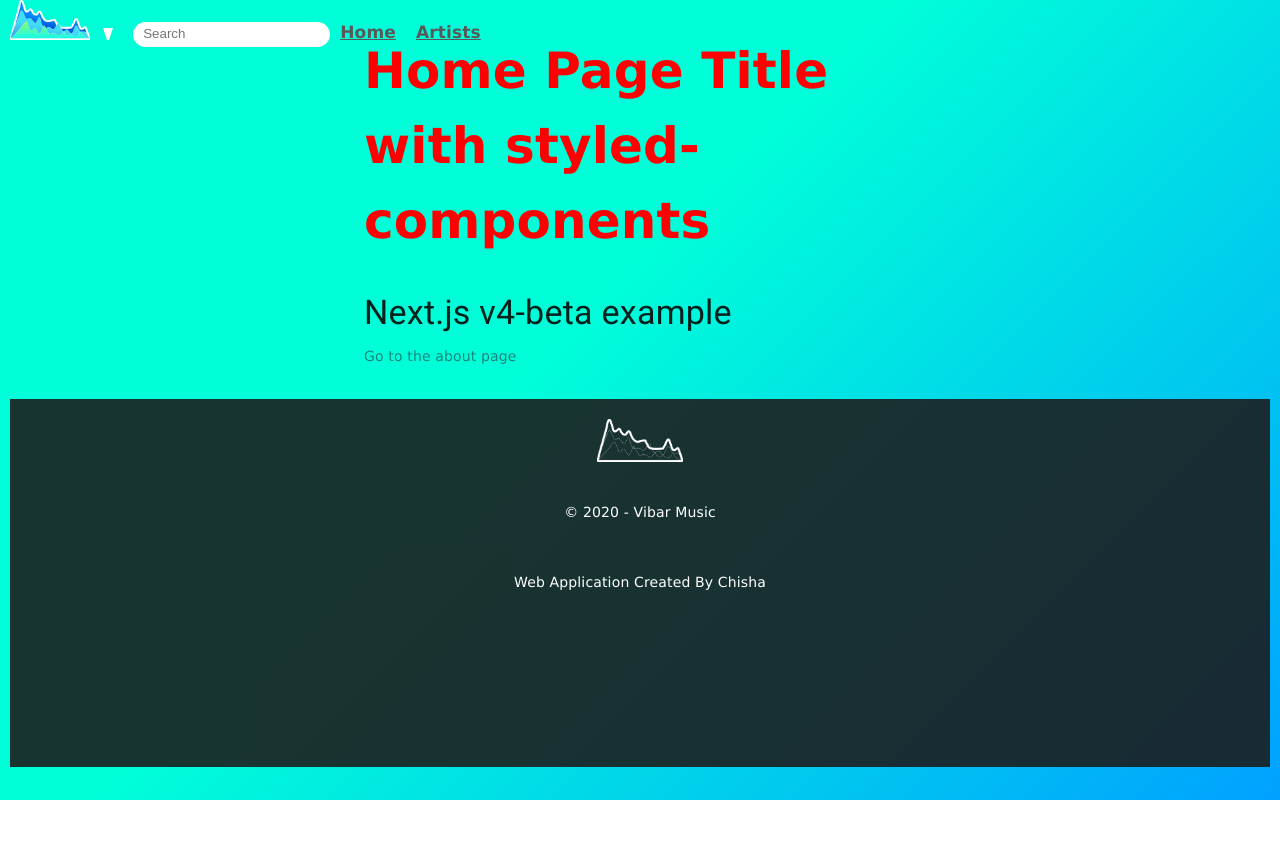
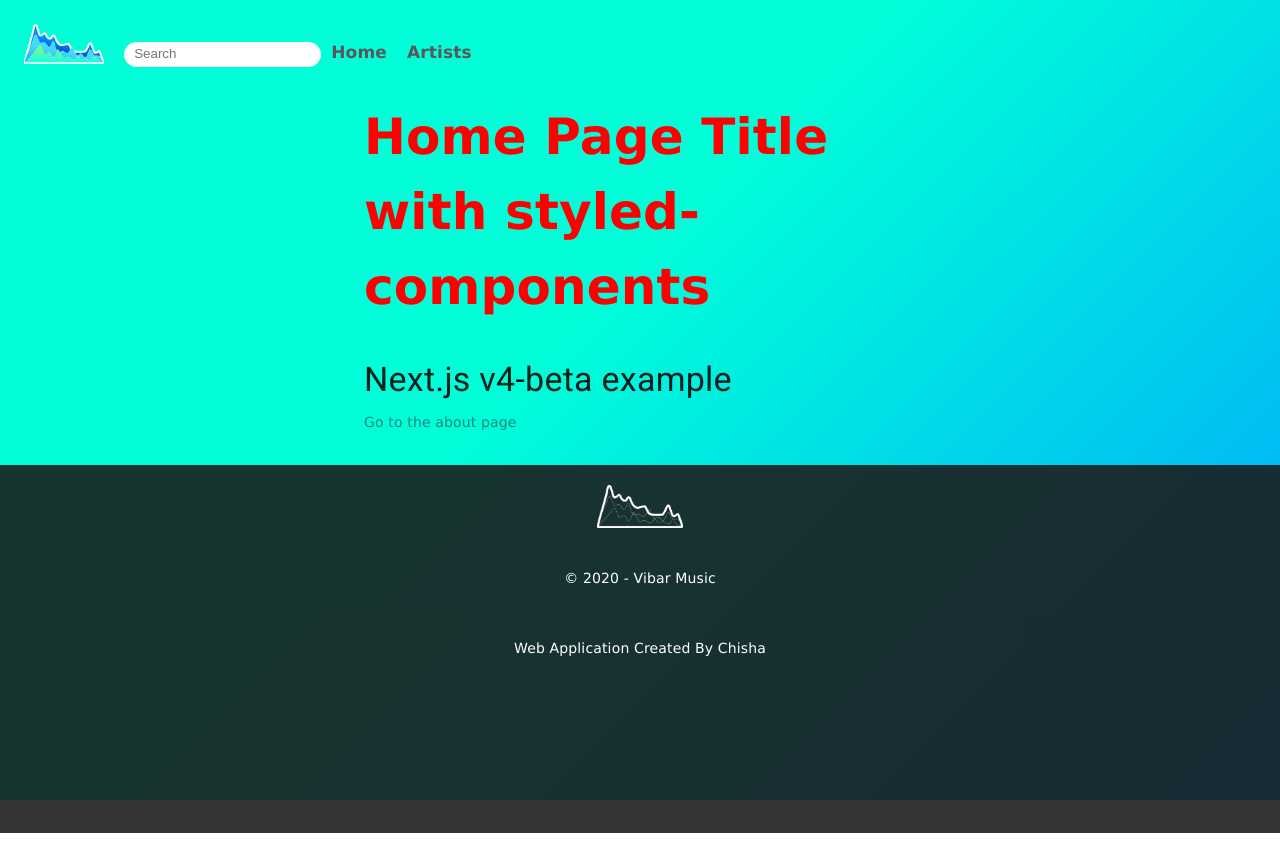
Before and after one commit to chisha1/vibar-react, a Next.js app: page / in a window 1280 px wide. Before the commit the page ends 802 px from the top, so only its background shows below. Built offline with nearby package versions, Linux system fonts and the light colour scheme.

Commit message:
Added CSS to Menu component, Background component now working with Styled C, added to test music data, logic to only show footer on home page, applied layout to about page

```diff
--- a/CSS/Menu/menu.css
+++ b/CSS/Menu/menu.css
@@ -64,60 +64,10 @@ html body {
         font-size: 30px;
     }
 
-    html body #vibar-background {
-        background-image: linear-gradient(135deg, #00ffd9 43%, #00a1ff);
-        height: 100%;
-        width: 100%;
-        position: fixed;
-        top: 0;
-        z-index: -1;
-    }
-
-    html body .navigation-bar {
-        position: fixed;
-        width: 100%;
-        z-index: 2;
-        top: 0;
-    }
-
         html body .navigation-bar .container {
             display: inline-flex;
         }
 
-            html body .navigation-bar .container #logo-container {
-                width: auto;
-                top: 15px;
-                height: 40px;
-                display: inline-flex;
-            }
-
-                html body .navigation-bar .container #logo-container img {
-                    height: 100%;
-                }
-
-                html body .navigation-bar .container #logo-container .arrow {
-                    width: 10px;
-                    height: 0px;
-                    border-color: #e8e8e8;
-                    border-left: 4px solid transparent;
-                    border-right: 4px solid transparent;
-                    margin: 28px 0 0 13px;
-                }
-
-                    html body .navigation-bar .container #logo-container .arrow.up {
-                        border-bottom: 12px solid #e8e8e8;
-                        transition: border-width 1s ease;
-                    }
-
-                    html body .navigation-bar .container #logo-container .arrow.down {
-                        border-top: 12px solid #ffffff;
-                        transition: border-width 1s ease;
-                    }
-
-            html body .navigation-bar .container .links-container {
-                display: flex;
-                padding: 20px;
-            }
 
                 html body .navigation-bar .container .links-container .login-container {
                     right: 70px;
--- a/pages/_app.js
+++ b/pages/_app.js
@@ -4,6 +4,7 @@ import Head from 'next/head';
 import { ThemeProvider } from '@material-ui/styles';
 import CssBaseline from '@material-ui/core/CssBaseline';
 import theme from '../src/theme';
+import Background from '../src/components/Background/Background';
 
 //CSS
 import '../CSS/artist_page.css';
@@ -35,6 +36,7 @@ class MyApp extends App {
                 <ThemeProvider theme={theme}>
                     {/* CssBaseline kickstart an elegant, consistent, and simple baseline to build upon. */}
                     <CssBaseline />
+                    <Background />
                     <Component {...pageProps} />
                 </ThemeProvider>
             </>
--- a/pages/_document.js
+++ b/pages/_document.js
@@ -3,7 +3,6 @@ import Document, { Html, Head, Main, NextScript } from 'next/document';
 import { ServerStyleSheet } from 'styled-components';
 import { ServerStyleSheets } from '@material-ui/styles';
 import theme from '../src/theme';
-import Background from '../src/components/Background/Background';
 
 class MyDocument extends Document {
     static async getInitialProps(ctx) {
@@ -47,7 +46,6 @@ class MyDocument extends Document {
                     />
                 </Head>
                 <body>
-                    <Background />
                     <Main />
                     <NextScript />
                 </body>
--- a/pages/about.js
+++ b/pages/about.js
@@ -4,10 +4,12 @@ import Typography from '@material-ui/core/Typography';
 import Box from '@material-ui/core/Box';
 import MuiLink from '@material-ui/core/Link';
 import Link from '../src/Link';
+import Layout from '../src/components/Layout/Layout';
 
 
 export default function About() {
     return (
+    <Layout>
         <Container maxWidth="sm">
             <Box my={4}>
                 <Typography variant="h4" component="h1" gutterBottom>
@@ -16,5 +18,6 @@ export default function About() {
                 <Link href="/">Go to the main page</Link>
             </Box>
         </Container>
+    </Layout>
   );
 }
--- a/pages/index.js
+++ b/pages/index.js
@@ -14,16 +14,16 @@ const Title = styled.h1`
 
 export default function Index() {
     return (
-        <Layout>
+        <Layout renderFooter={true}>
             <Container maxWidth="sm">
                 <Title>Home Page Title with styled-components</Title>
                 <Box my={4}>
                     <Typography variant="h4" component="h1" gutterBottom>
                         Next.js v4-beta example
-        </Typography>
+                    </Typography>
                     <Link href="/about" color="secondary">
                         Go to the about page
-        </Link>
+                    </Link>
                 </Box>
             </Container>
         </Layout>
--- a/src/components/Background/Background.js
+++ b/src/components/Background/Background.js
@@ -1,9 +1,19 @@
 import React from 'react';
+import styled from 'styled-components';
 
-const Background = () => {
-    return(
-        <div id="vibar-background"></div>
-    );
-}
+//#region CSS
+const WebsiteBackground = styled.div`
+    background-image: linear-gradient(135deg, #00ffd9 43%, #00a1ff);
+    height: 100%;
+    width: 100%;
+    position: fixed;
+    top: 0;
+    z-index: -1;
+`
+//#endregion
+
+const Background = () => (
+    <WebsiteBackground></WebsiteBackground>
+)
 
 export default Background;
--- a/src/components/Layout/Layout.js
+++ b/src/components/Layout/Layout.js
@@ -1,18 +1,26 @@
 import React from 'react';
 import Menu from '../Menu/Menu'; //TODO: ranme Menu to Header??
 import Footer from '../Footer/Footer';
-import styled from 'styled-components'
+import styled from 'styled-components';
+import Container from '@material-ui/core/Container';
+import Background from '../Background/Background';
 
 const LayoutContainer = styled.div`
-    margin: 0 10px 60px;
-    /*background-image: linear-gradient(135deg, #00ffd9 43%, #00a1ff);*/
+    margin: 100px 0 60px;
 ` //TODO: background image colour temporarily here
 
-const Layout = ({ children }) => (
+const Layout = ({ children, renderFooter }) => (
     <LayoutContainer>
         <Menu />
-        {children}
-        <Footer />
+        <Container fixed>
+            {children}
+        </Container>
+        {
+            //<Background/>
+        }
+        {renderFooter === true &&
+            <Footer/>
+        }
     </LayoutContainer>
 );
 
--- a/src/components/Menu/Menu.js
+++ b/src/components/Menu/Menu.js
@@ -1,60 +1,102 @@
 import React from 'react';
 import Link from 'next/link';
 //import '../../../CSS/Menu/menu.css'
+import Container from '@material-ui/core/Container';
+import styled from 'styled-components';
+
+//#region CSS
+const NavigationBar = styled.nav`
+    margin-top: 20px;
+    position: fixed;
+    width: 100%;
+    z-index: 2;
+    top: 0;
+`
+
+const LogoContainer = styled.div`
+    width: auto;
+    top: 15px;
+    height: 40px;
+    display: -webkit-inline-flex;
+    display: inline-flex;
+`
+
+const Logo = styled.img`
+    height: 100%;
+`
+
+const LinksContainer = styled.div`
+    display: inline-block;
+    vertical-align: super;
+    padding: 20px;
+`
+
+const LinkList = styled.ul`
+    list-style-type: none;
+    margin: 0;
+    padding: 0;
+    font-size: 17px;
+`
+
+const ListItem = styled.li`
+    display: inline;
+`
+
+const NavLinkText = styled.a`
+    color: #585858;
+    cursor: pointer;
+    font-weight: 600;
+    margin: 0 10px 0 10px;
+    text-decoration: none;
+`
+
+const MenuSearchBar = styled.input`
+    border-radius: 13px;
+    border: none;
+    padding: 0 10px 2px 10px;
+    height: 25px;
+`
+
+//#endregion
 
 const Menu = () => (
-    <nav className="navigation-bar">
+    <Container maxWidth='lg'>
+    <NavigationBar>
         {
-            //<div className="w-full block flex-grow">
-            //    <div className="md:flex-grow">
-            //        <Link href="/">
-            //            <a className="block md:inline-block text-gray-300 hover:text-white mr-4">
-            //                Home
-            //            </a>
-            //        </Link>
-            //        <Link href="/speakers">
-            //            <a className="block md:inline-block text-gray-300 hover:text-white mr-4">
-            //                Speakers
-            //            </a>
-            //        </Link>
-            //    </div>
-            //</div>
+            //Top Navigation
         }
-
         {
-            //Top Navigation}
+            //<div className="container">
         }
-        <div className="container">
-            <div id="logo-container">
-                <img id="logo" src="/Assets/Images/Logo/Website_Logo_outline.png" />
-                <div className="arrow down"></div>
-            </div>
-            <div className="links-container">
-                <ul>
-                    <li>
-                        <input id="search-field" placeholder="Search" />
-                    </li>
-                    <li>
+            <LogoContainer>
+                <Logo src="/Assets/Images/Logo/Website_Logo_outline.png" />
+                    {//<div className="arrow down"></div>
+                    }
+            </LogoContainer>
+            <LinksContainer>
+                <LinkList>
+                    <ListItem>
+                        <MenuSearchBar placeholder="Search"/>
+                    </ListItem>
+                    <ListItem>
                         <Link href="/">
-                            <a className="home-navigation-link">
-                                Home
-                                </a>
+                            <NavLinkText>Home</NavLinkText>
                         </Link>
-                    </li>
-                    <li>
+                    </ListItem>
+                    <ListItem>
                         <Link href="/artists">
-                            <a id="test">Artists</a>
+                            <NavLinkText>Artists</NavLinkText>
                         </Link>
-                    </li>
+                    </ListItem>
 
                     {
                         // if user is logged in, add a create playlist button and add song button for admins
                     }
-                </ul>
+                </LinkList>
                 {
                     //log-in partial/component here
                 }
-            </div>
+            </LinksContainer>
             <div className="user-details">
                 <div className="user-image">
                     {
@@ -62,8 +104,11 @@ const Menu = () => (
                     }
                 </div>
             </div>
-        </div>
-    </nav>
+        {
+            //</div>
+        }
+        </NavigationBar>
+    </Container>
 );
 
 export default Menu;
```
Also changed, not shown: src/components/Artist/Artist.js (+20 -0 lines). Lines whose indentation alone changed are shown as unchanged.
